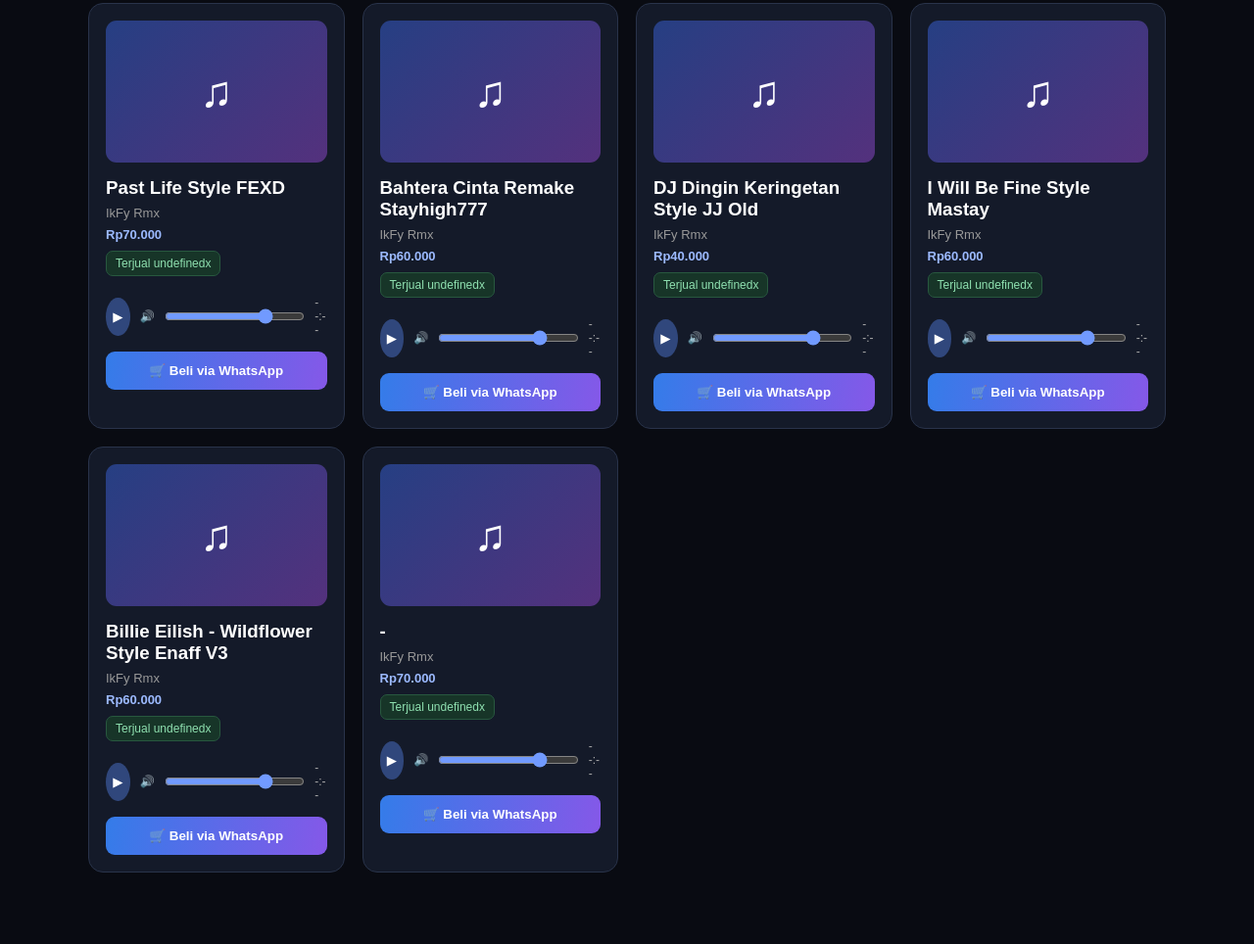
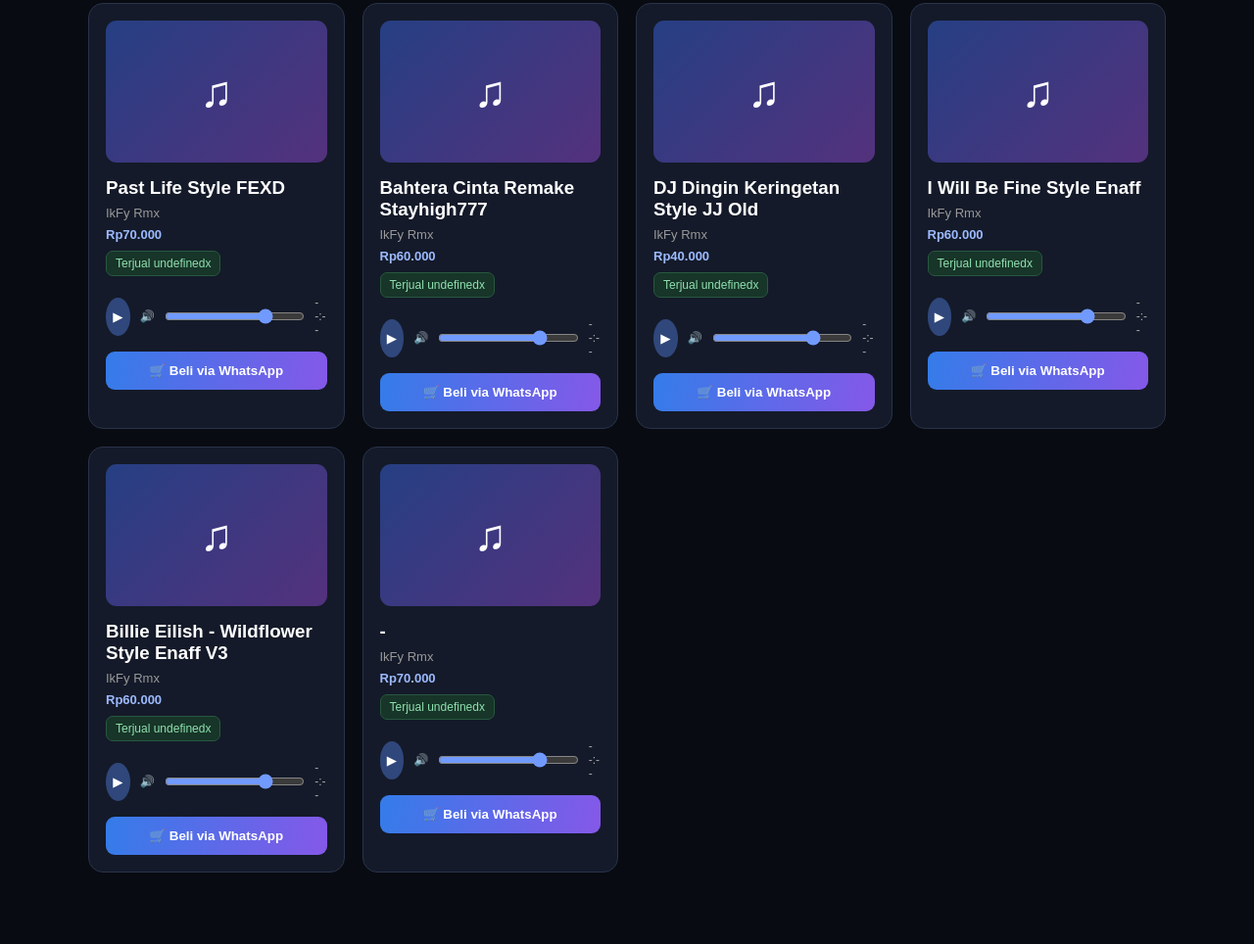
Before and after one commit to IkFyRmx/ikfy-rmx-store, a plain HTML site: page index.html in a window 1280 px wide. Shown: the part 774-1738 px from the top of the page at 98% size. Drawn offline with Linux system fonts and the light colour scheme.

Commit message:
Update title for 'I Will Be Fine Style' entry

```diff
--- a/index.html
+++ b/index.html
@@ -349,7 +349,7 @@ const songs = [
     },
 
     {
-        title: "I Will Be Fine Style Mastay",
+        title: "I Will Be Fine Style Enaff",
         genre: "IkFy Rmx",
         price: "Rp60.000",
         Terjual: 0, // Ubah angka ini sesuai jumlah penjualan
```
